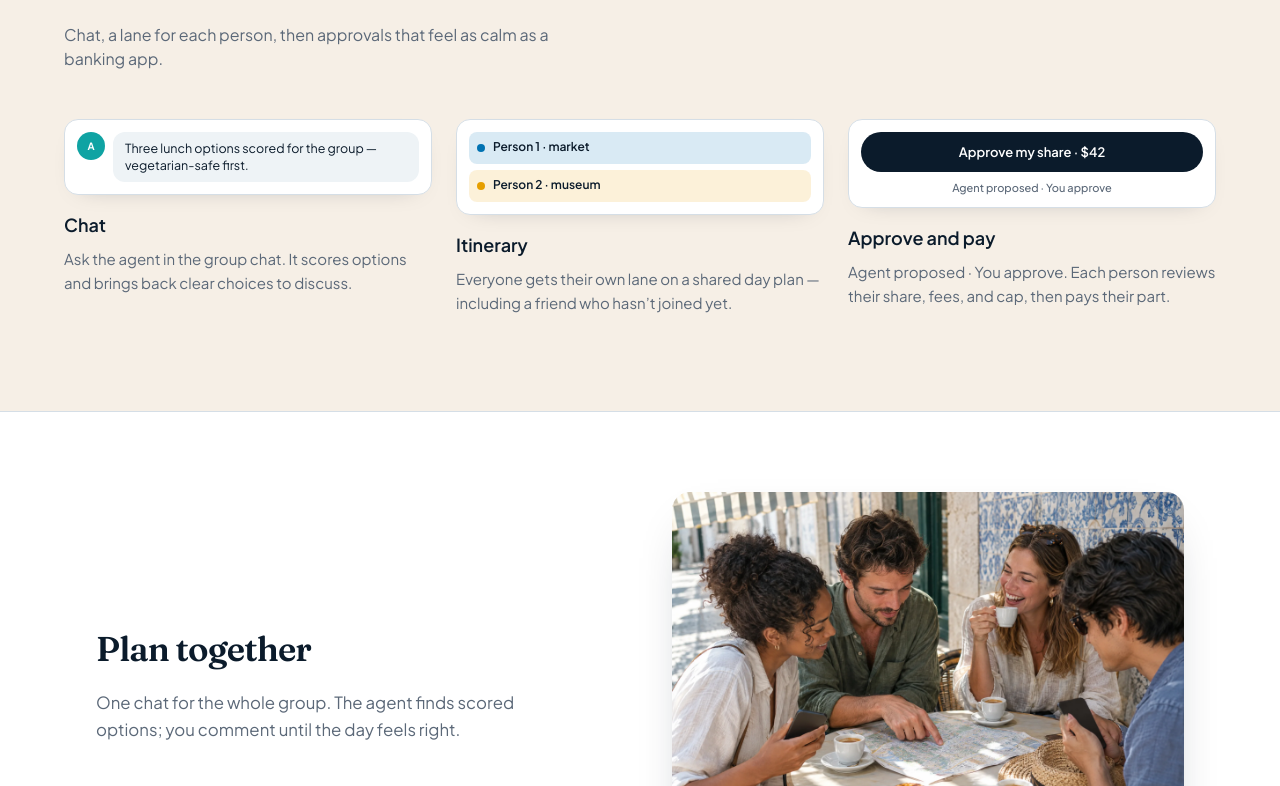
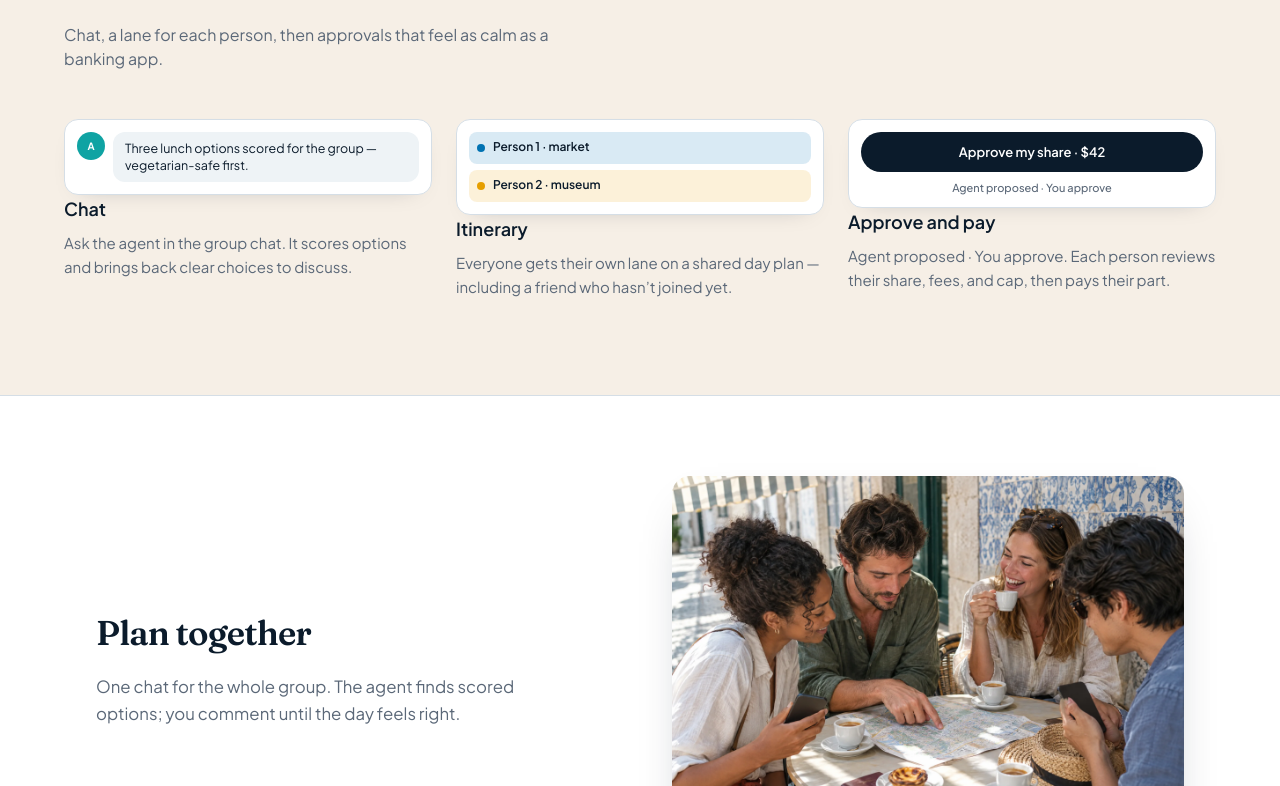
Before and after one commit to YearningAsian/agentic-group-planner, a Next.js app in the folder web/: page / in a window 1280 px wide. Shown: the part 1034-1820 px from the top of the page. Built offline with nearby package versions, Linux system fonts and the light colour scheme; no server answers.

Commit message:
fix(web): keep Reveal wrappers outside list item elements
Axe list/listitem failed because Reveal rendered a div between
ul/ol and li. Move animation wrappers inside the list items.

Co-authored-by: Cursor <cursoragent@cursor.com>

```diff
--- a/web/src/features/landing/components/destination-strip.tsx
+++ b/web/src/features/landing/components/destination-strip.tsx
@@ -20,14 +20,14 @@ export function DestinationStrip() {
           className="mt-8 flex snap-x snap-mandatory gap-4 overflow-x-auto pb-2 outline-none focus-visible:ring-2 focus-visible:ring-paper/40 [-ms-overflow-style:none] [scrollbar-width:none] [&::-webkit-scrollbar]:hidden"
         >
           {DESTINATIONS.map((place, index) => (
-            <Reveal key={place.src} delayMs={index * 40} className="w-[78%] shrink-0 snap-center sm:w-[46%] lg:w-[31%]">
-              <li className="overflow-hidden rounded-[16px]">
+            <li key={place.src} className="w-[78%] shrink-0 snap-center overflow-hidden rounded-[16px] sm:w-[46%] lg:w-[31%]">
+              <Reveal delayMs={index * 40}>
                 <div className="relative aspect-[5/4]">
                   <Image src={place.src} alt={place.alt} fill sizes="(min-width: 1024px) 30vw, 80vw" className="object-cover" />
                 </div>
                 <p className="bg-ink px-1 pt-3 text-[14px] font-medium text-paper/90">{place.caption}</p>
-              </li>
-            </Reveal>
+              </Reveal>
+            </li>
           ))}
         </ul>
       </div>
--- a/web/src/features/landing/components/how-it-works.tsx
+++ b/web/src/features/landing/components/how-it-works.tsx
@@ -57,15 +57,15 @@ export function HowItWorks() {
         </Reveal>
         <ol className="mt-12 grid gap-8 md:grid-cols-3 md:gap-6">
           {HOW_IT_WORKS.map((step, index) => (
-            <Reveal key={step.title} delayMs={index * 40}>
-              <li className="flex flex-col gap-4">
+            <li key={step.title} className="flex flex-col gap-4">
+              <Reveal delayMs={index * 40}>
                 <StepPreview step={step.title} />
                 <div>
                   <h3 className="text-lg font-semibold text-ink">{step.title}</h3>
                   <p className="mt-2 text-[15px] leading-relaxed text-muted text-pretty">{step.body}</p>
                 </div>
-              </li>
-            </Reveal>
+              </Reveal>
+            </li>
           ))}
         </ol>
       </div>
```
